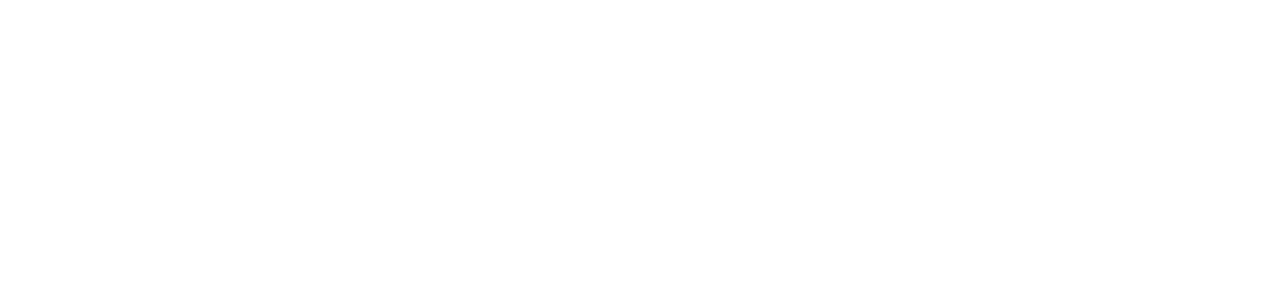
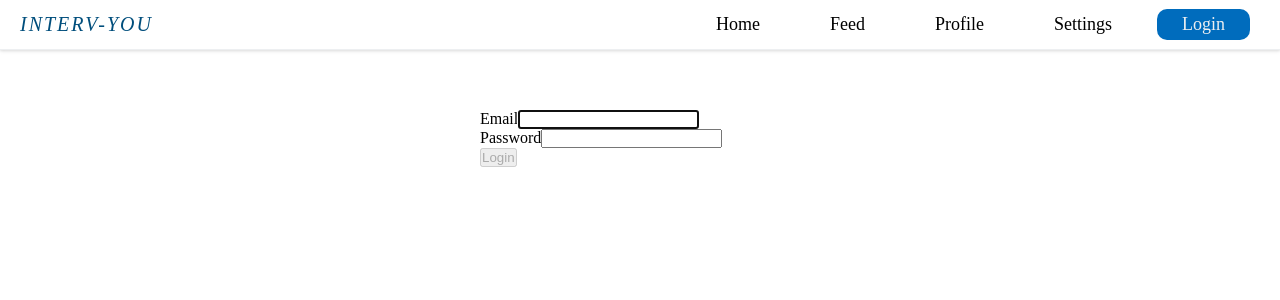
Before and after one commit to Quinn-of-England/IntervYOU, a React (Create React App) app in the folder client/: page /login in a window 1280 px wide. Shown: the top 300 px of the page. Built offline with nearby package versions, Linux system fonts and the light colour scheme; a web font is replaced by a local one.

Commit message:
Added basic login page

```diff
--- a/client/package.json
+++ b/client/package.json
@@ -6,10 +6,12 @@
     "@testing-library/jest-dom": "^5.14.1",
     "@testing-library/react": "^11.2.7",
     "@testing-library/user-event": "^12.8.3",
+    "bootstrap": "^5.1.1",
     "react": "^17.0.2",
+    "react-bootstrap": "^2.0.0-rc.1",
     "react-dom": "^17.0.2",
     "react-router-dom": "^5.3.0",
-    "react-scripts": "4.0.3",
+    "react-scripts": "^3.4.4",
     "styled-components": "^5.3.1",
     "web-vitals": "^1.1.2"
   },
--- a/client/src/App.js
+++ b/client/src/App.js
@@ -4,6 +4,7 @@
 import Home from "./pages/Home";
 
 import "./App.css";
+import Login from "./pages/Login";
 
 const App = () => {
   return (
@@ -20,6 +21,9 @@
       <Route path="/settings">
         <Home />
       </Route>
+      <Route path="/login">
+        <Login />
+      </Route>
     </Router>
   );
 };
--- a/client/src/components/NavBar.js
+++ b/client/src/components/NavBar.js
@@ -26,6 +26,11 @@
       item: "Settings",
       path: "/settings",
     },
+    {
+      id: "nav-4",
+      item: "Login",
+      path: "/login",
+    }
   ];
 
   const { pathname } = useLocation();
--- /dev/null
+++ b/client/src/pages/Login.css
@@ -0,0 +1,10 @@
+@media all and (min-width: 480px) {
+    .Login {
+        padding: 60px 0;
+    }
+
+    .Login form{
+        margin: 0 auto;
+        max-width: 320px;
+    }
+}
--- /dev/null
+++ b/client/src/pages/Login.js
@@ -0,0 +1,49 @@
+import React, { useState} from "react";
+import NavBar from "../components/NavBar";
+import Form from "react-bootstrap/Form";
+import Button from "react-bootstrap/Button";
+import "./Login.css";
+
+export default function Login() {
+    const [email, setEmail] = useState("");
+    const [password, setPassword] = useState("");
+
+    function validateForm() {
+        return email.length > 0 && password.length > 0;
+    }
+
+    function handleSubmit(event){
+        event.preventDefault();
+    }
+
+    return (
+        <>
+        <NavBar />
+        <div className="Login">
+            <Form onSubmit={handleSubmit}>
+                <Form.Group size="lg" controlId="email">
+                    <Form.Label>Email</Form.Label>
+                    <Form.Control
+                        autoFocus
+                        type="email"
+                        value={email}
+                        onChange={(e) => setEmail(e.target.value)}
+                    />
+                </Form.Group>
+                <Form.Group size="lg" controlId="password">
+                    <Form.Label>Password</Form.Label>
+                    <Form.Control
+                        type="password"
+                        value={password}
+                        onChange={(e) => setPassword(e.target.value)}
+                    />
+                </Form.Group>
+                <Button block size="lg" type="submit" disabled={!validateForm()}>
+                    Login
+                </Button>
+            </Form>
+        </div>
+        </>
+    )
+
+}
--- a/client/src/utils/icons.js
+++ b/client/src/utils/icons.js
@@ -1,3 +1,5 @@
+import React from "react";
+
 export const RightArrowIcon = () => (
   <svg
     xmlns="http://www.w3.org/2000/svg"
```
Also changed, not shown: 1 other file (tests, documents, lock files or other folders).
